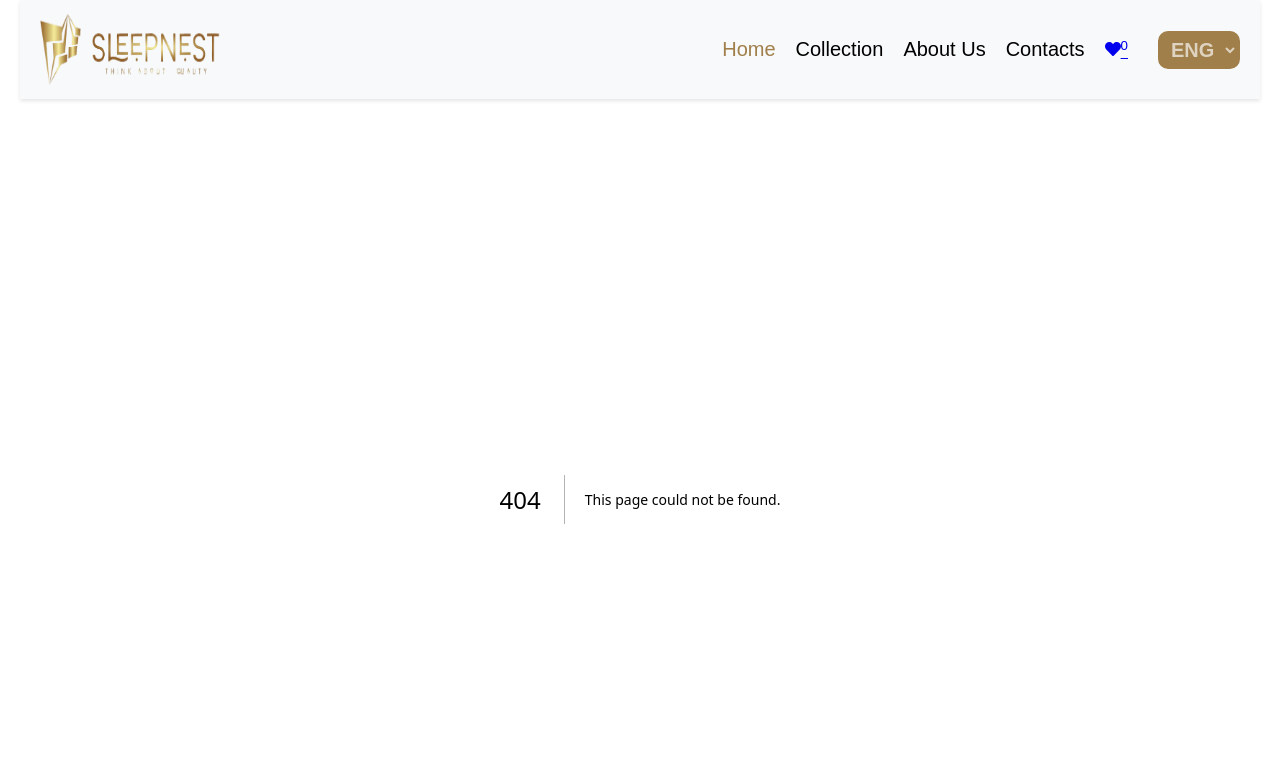
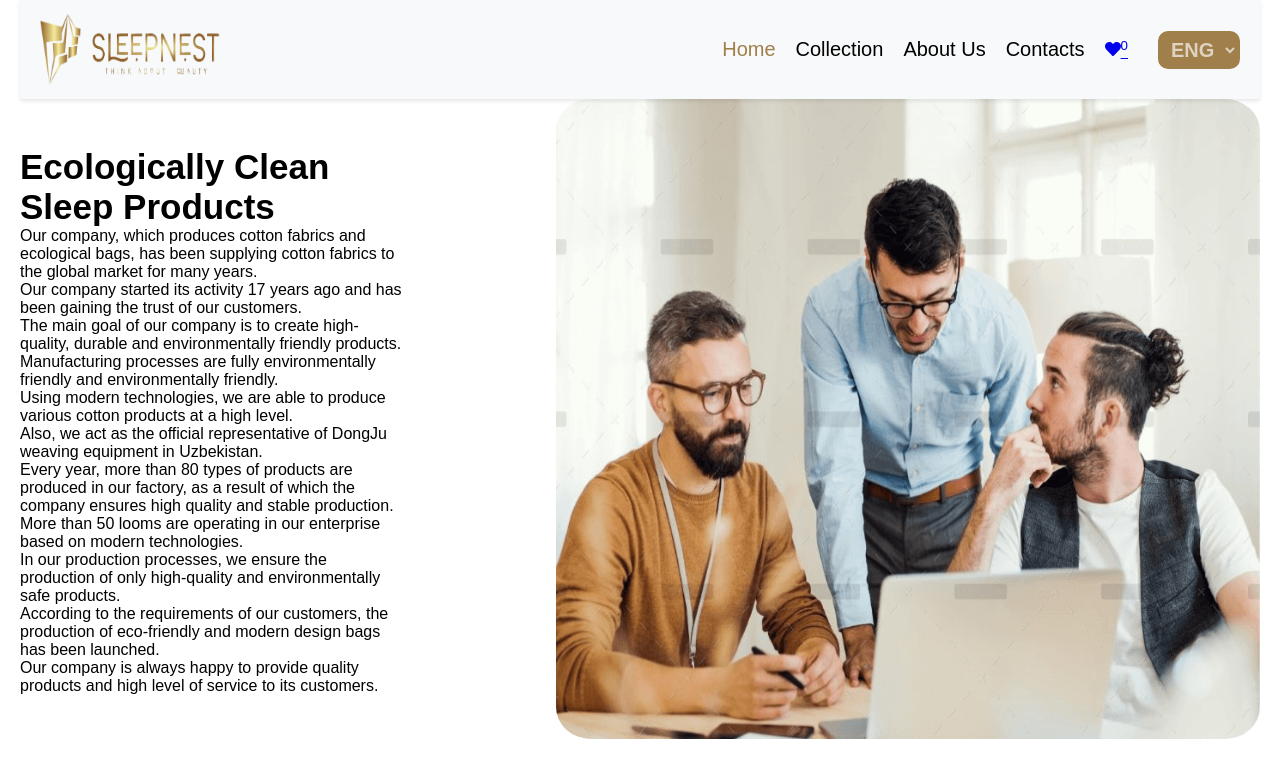
Before and after one commit to forRSschool/sleepnest, a Next.js app: page /about in a window 1280 px wide. Before the commit this address had no page. Shown: the top 778 px of the page. Built offline with nearby package versions, Linux system fonts and the light colour scheme.

Commit message:
feat: add about page

```diff
--- /dev/null
+++ b/src/app/about/page.tsx
@@ -0,0 +1,54 @@
+import Image from 'next/image'
+import '../styles/About.css'
+
+const About:React.FC = () => {
+  return (
+    <div className='about'>
+      <div className='about__start'>
+        <div className="about__left">
+          <h1 id="about-heading" className="about__title">Ecologically Clean Sleep Products</h1>
+          <article className="about__content">
+            <p className="about__text">
+              Our company, which produces cotton fabrics and ecological bags, has been supplying cotton fabrics to the global market for many years.
+            </p>
+            <p className="about__text">
+              Our company started its activity 17 years ago and has been gaining the trust of our customers.
+            </p>
+            <p className="about__text">
+              The main goal of our company is to create high-quality, durable and environmentally friendly products.
+            </p>
+            <p className="about__text">
+              Manufacturing processes are fully environmentally friendly and environmentally friendly.
+            </p>
+            <p className="about__text">
+              Using modern technologies, we are able to produce various cotton products at a high level.
+            </p>
+            <p className="about__text">
+              Also, we act as the official representative of DongJu weaving equipment in Uzbekistan.
+            </p>
+            <p className="about__text">
+              Every year, more than 80 types of products are produced in our factory, as a result of which the company ensures high quality and stable production.
+            </p>
+            <p className="about__text">
+              More than 50 looms are operating in our enterprise based on modern technologies.
+            </p>
+            <p className="about__text">
+              In our production processes, we ensure the production of only high-quality and environmentally safe products.
+            </p>
+            <p className="about__text">
+              According to the requirements of our customers, the production of eco-friendly and modern design bags has been launched.
+            </p>
+            <p className="about__text">
+              Our company is always happy to provide quality products and high level of service to its customers.
+            </p>
+          </article>
+        </div>
+        <div className='about__right'>
+          <Image className='about-img' src={'/aboutImg.png'} alt='aboutImg' width={1000} height={1000}/>
+        </div>
+      </div>
+    </div>
+  )
+}
+
+export default About
--- /dev/null
+++ b/src/app/styles/About.css
@@ -0,0 +1,21 @@
+.about__start{
+  display: flex;
+  align-items: center;
+  gap: 12vw;
+}
+
+.about__title {
+  font-size: 35px;
+  font-weight: 700;
+}
+
+.about-img {
+  border-radius: 5%;
+  width: 55vw;
+  height: 80vh;
+}
+
+.about-text {
+  margin: 16px;
+  max-width: 500px;
+}
```
Also changed, not shown: public/aboutImg.png (added).
